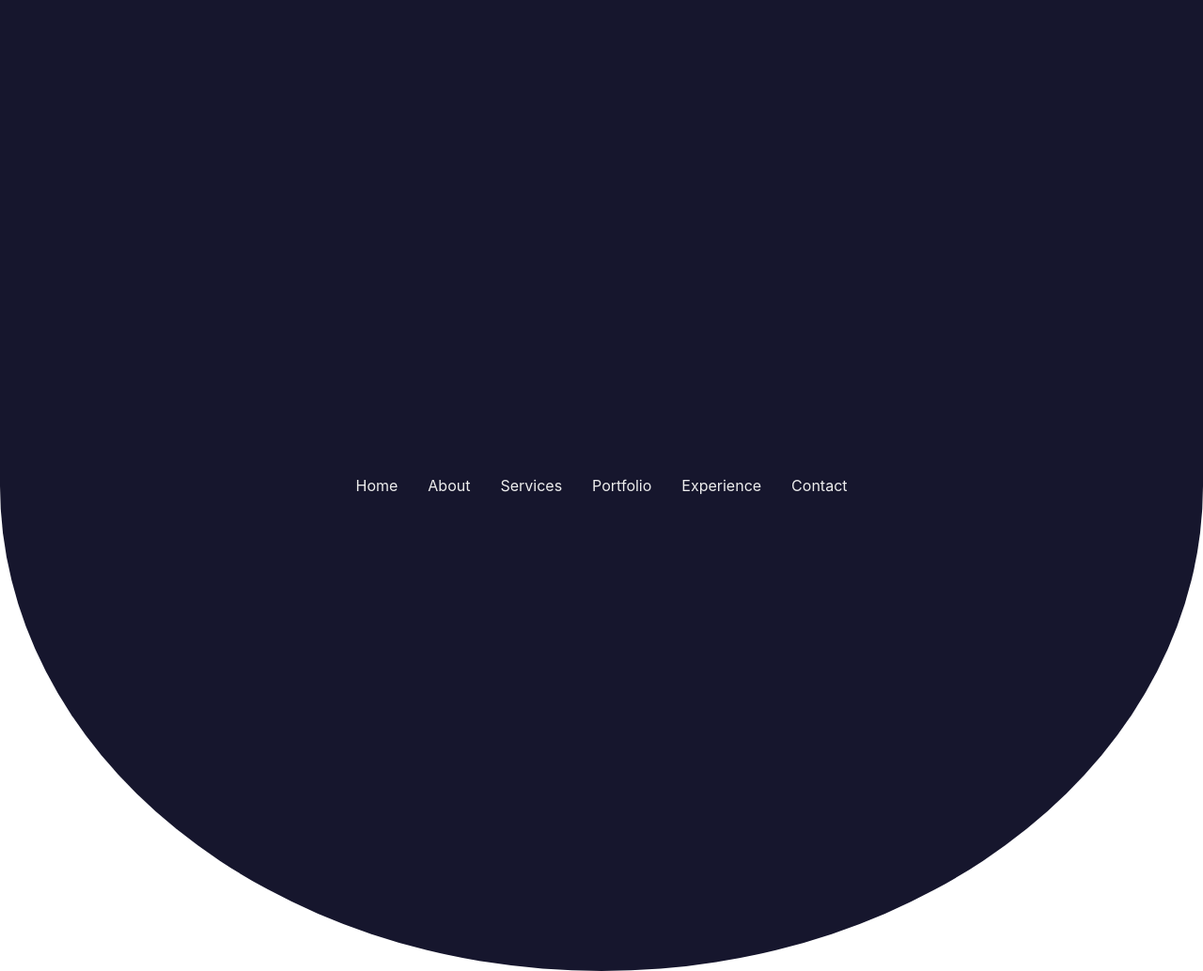
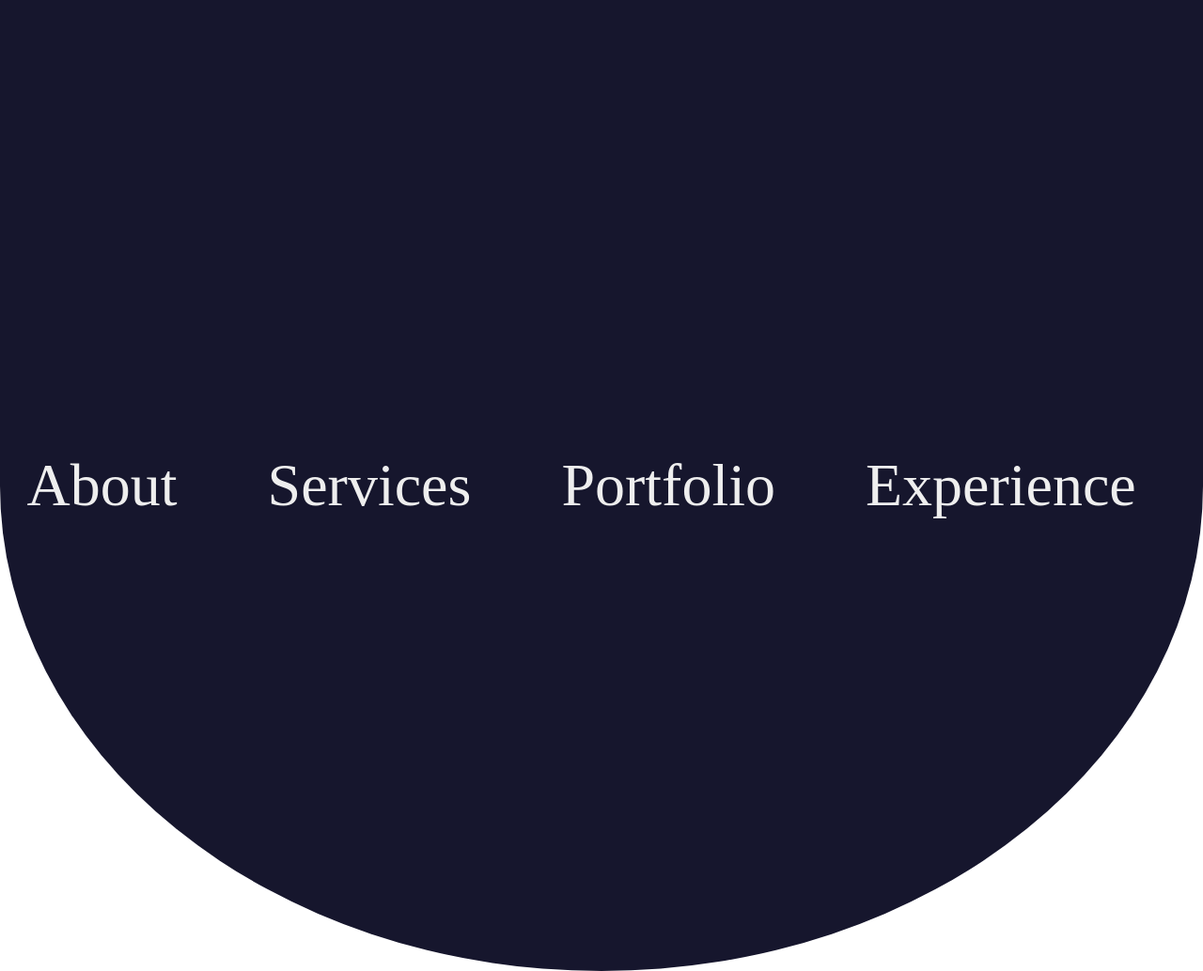
Before and after one commit to Brenda-M/personal-portfolio-with-django, a Django app: page / in a window 1280 px wide. Shown: the whole page at 94% size. Run offline with Django 3.2, Linux system fonts and the light colour scheme; data that the repository does not hold is empty; some libraries are stand-ins or nearby versions; some web fonts are replaced.

Commit message:
add historia font family to app

```diff
--- a/static/css/main.css
+++ b/static/css/main.css
@@ -49,3 +49,33 @@ img{
   justify-content:center;
   align-items: center;
 }
+
+li{
+  margin: 0 2rem;
+}
+
+.nav-link{
+  font-family: 'The Historia Demo';
+  font-size: 4rem;
+  padding: 1rem;
+}
+
+.nav-link:hover,
+.nav-link:focus{
+  background: linear-gradient(to top, #f7ff00, #db36a4);
+  background-clip: content-box;
+  -webkit-background-clip: text;
+  -webkit-text-fill-color: transparent;
+}
+
+@font-face {
+  font-family: 'The Historia Demo';
+  src: url('../fonts/historia/TheHistoriaDemo.eot');
+  src: url('../fonts/historia/TheHistoriaDemo.eot?#iefix') format('embedded-opentype'),
+      url('../fonts/historia/TheHistoriaDemo.woff2') format('woff2'),
+      url('../fonts/historia/TheHistoriaDemo.woff') format('woff'),
+      url('../fonts/historia/TheHistoriaDemo.ttf') format('truetype'),
+      url('../fonts/historia/TheHistoriaDemo.svg#TheHistoriaDemo') format('svg');
+  font-weight: normal;
+  font-style: normal;
+}
```
Also changed, not shown: static/css/fonts.css (added, +11 -0 lines).
